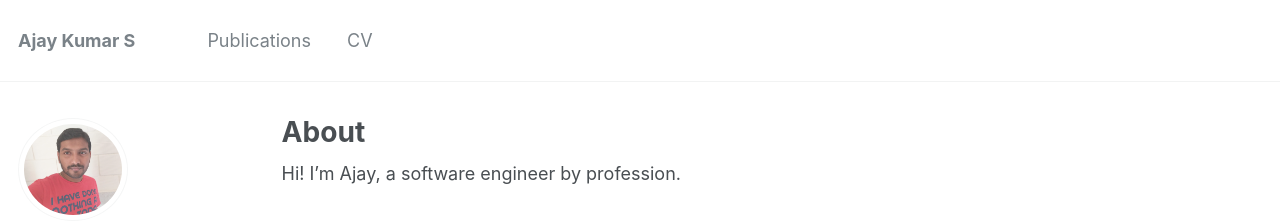
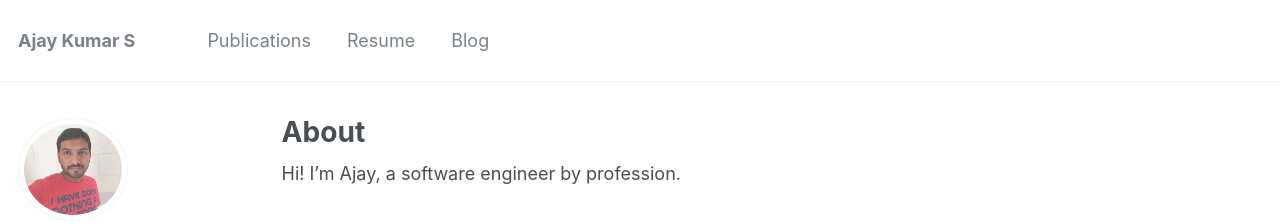
Before and after one commit to sajaykumar/sajaykumar.github.io, a Jekyll site: the page built from _pages/about.md, in a window 1280 px wide. Shown: the top 223 px of the page. Built offline with Jekyll 4.4.1, drawn with Linux system fonts in a browser that asks for light colours.

Commit message:
initial fork from minimal-mistakes

```diff
--- a/_data/navigation.yml
+++ b/_data/navigation.yml
@@ -9,5 +9,7 @@ main:
 #  - title: "Blog Posts"
 #    url: /year-archive/
 
-  - title: "CV"
-    url: https://movingtoweb.githib.io/
+  - title: "Resume"
+    url: https://movingtoweb.github.io/
+  - title: "Blog"
+    url: https://soleilfils.wordpress.com/
```
